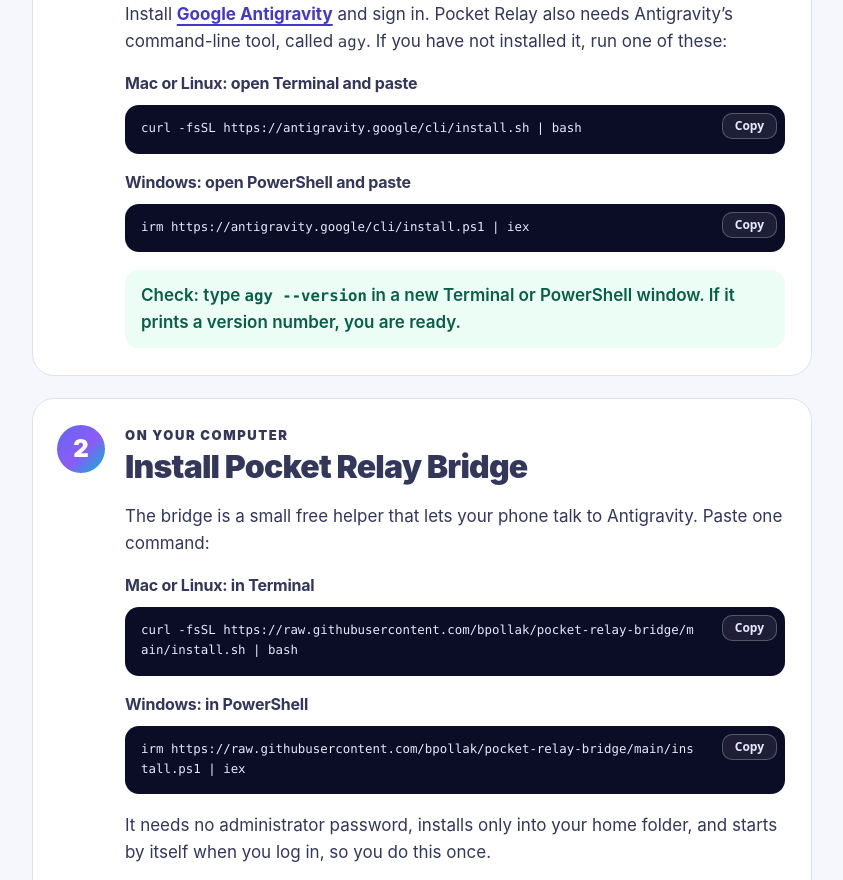
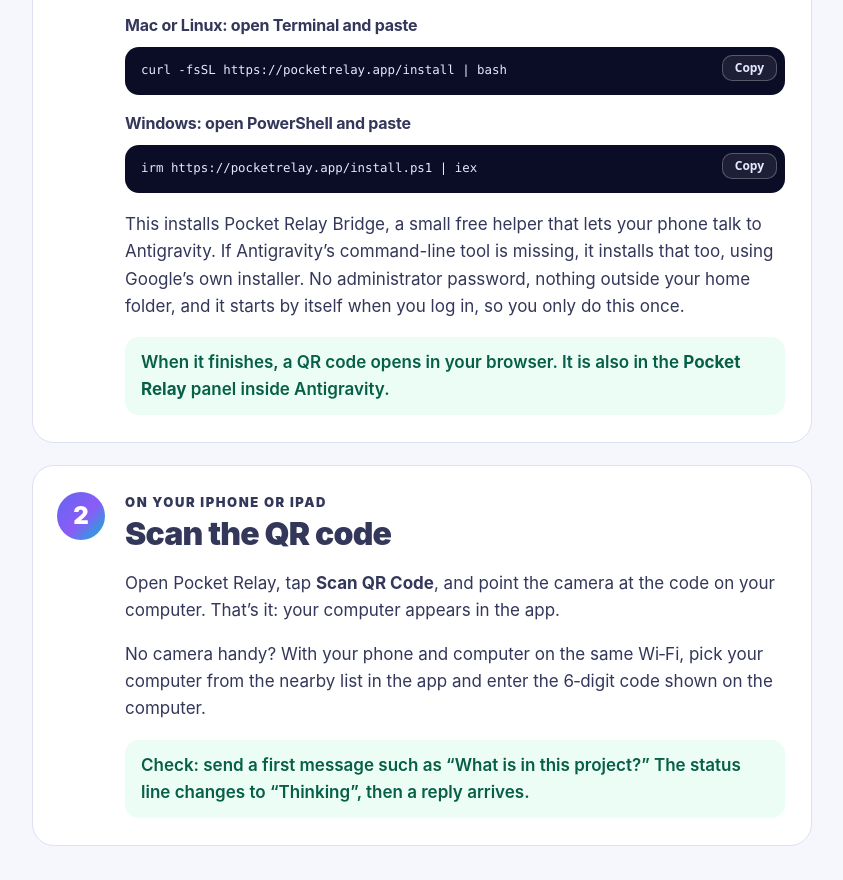
Before and after one commit to bpollak/pocket-relay-site, a plain HTML site: page setup/index.html in a window 1280 px wide. Shown: the part 601-1481 px from the top of the page, without its empty margins (218-1061 px from the left). Drawn offline with Linux system fonts and the light colour scheme.

Commit message:
Setup in 2 steps with short install commands (pocketrelay.app/install, /install.ps1)
The installer now installs Antigravity's CLI itself, so the separate agy step is gone.

Co-Authored-By: Claude Opus 5.5 <noreply@anthropic.com>
Claude-Session: https://claude.ai/code/session_01Np5LLGkPF34WVCwPnGZV7x

```diff
--- a/setup/index.html
+++ b/setup/index.html
@@ -4,7 +4,7 @@
     <meta charset="utf-8">
     <meta name="viewport" content="width=device-width, initial-scale=1">
     <meta name="theme-color" content="#0b0d26">
-    <title>Set up Pocket Relay in 3 steps</title>
+    <title>Set up Pocket Relay in 2 steps</title>
     <meta name="description" content="Get Pocket Relay working in about two minutes: install the free Pocket Relay Bridge on the computer that runs Google Antigravity, then scan one QR code with your iPhone or iPad.">
     <meta name="robots" content="index, follow">
     <link rel="icon" type="image/png" sizes="64x64" href="../assets/favicon.png">
@@ -17,7 +17,7 @@
     <link rel="canonical" href="https://pocketrelay.app/setup/">
     <meta property="og:type" content="website">
     <meta property="og:site_name" content="Pocket Relay">
-    <meta property="og:title" content="Set up Pocket Relay in 3 steps">
+    <meta property="og:title" content="Set up Pocket Relay in 2 steps">
     <meta property="og:description" content="Install the free Pocket Relay Bridge on your computer, then scan one QR code with your iPhone or iPad.">
     <meta property="og:url" content="https://pocketrelay.app/setup/">
     <meta property="og:image" content="https://pocketrelay.app/assets/og.png">
@@ -25,7 +25,7 @@
     <meta property="og:image:height" content="630">
     <meta property="og:image:alt" content="The Pocket Relay app icon, a round violet character with a cyan ring, beside the name Pocket Relay.">
     <meta name="twitter:card" content="summary_large_image">
-    <meta name="twitter:title" content="Set up Pocket Relay in 3 steps">
+    <meta name="twitter:title" content="Set up Pocket Relay in 2 steps">
     <meta name="twitter:description" content="Install the free Pocket Relay Bridge on your computer, then scan one QR code with your iPhone or iPad.">
     <meta name="twitter:image" content="https://pocketrelay.app/assets/og.png">
     <!-- END SITE BASE URL -->
@@ -41,47 +41,36 @@
       <header class="page-hero on-dark">
         <div class="shell">
           <p class="eyebrow">Setup · about 2 minutes</p>
-          <h1>Get Pocket Relay working in 3 steps</h1>
-          <p class="lede">The app on your phone connects to Google Antigravity on your computer. To let it, you install one small free helper on that computer, then scan a QR code.</p>
+          <h1>Get Pocket Relay working in 2 steps</h1>
+          <p class="lede">Paste one command on the computer where you use Google Antigravity, then scan the QR code it shows with your phone.</p>
         </div>
       </header>
 
       <article class="shell prose">
         <div class="callout on-phone">
-          <p><strong>Reading this on your phone?</strong> Steps 1 and 2 happen on your computer. Send this page to yourself, then open it there: <strong>pocketrelay.app/setup</strong></p>
+          <p><strong>Reading this on your phone?</strong> Step 1 happens on your computer. Send this page to yourself, then open it there: <strong>pocketrelay.app/setup</strong></p>
           <p><button class="button solid share-btn" type="button" hidden>Send this page to my computer</button></p>
         </div>
 
         <ol class="setup-steps">
           <li id="step-1">
             <p class="step-where">On your computer</p>
-            <h2>Have Google Antigravity ready</h2>
-            <p>Install <a href="https://antigravity.google/">Google Antigravity</a> and sign in. Pocket Relay also needs Antigravity’s command-line tool, called <code>agy</code>. If you have not installed it, run one of these:</p>
+            <h2>Paste one command</h2>
+            <p>Use the computer where you have <a href="https://antigravity.google/">Google Antigravity</a> installed and signed in.</p>
             <h3>Mac or Linux: open Terminal and paste</h3>
-            <pre class="command"><code>curl -fsSL https://antigravity.google/cli/install.sh | bash</code></pre>
+            <pre class="command"><code>curl -fsSL https://pocketrelay.app/install | bash</code></pre>
             <h3>Windows: open PowerShell and paste</h3>
-            <pre class="command"><code>irm https://antigravity.google/cli/install.ps1 | iex</code></pre>
-            <p class="step-check">Check: type <code>agy --version</code> in a new Terminal or PowerShell window. If it prints a version number, you are ready.</p>
+            <pre class="command"><code>irm https://pocketrelay.app/install.ps1 | iex</code></pre>
+            <p>This installs Pocket Relay Bridge, a small free helper that lets your phone talk to Antigravity. If Antigravity’s command-line tool is missing, it installs that too, using Google’s own installer. No administrator password, nothing outside your home folder, and it starts by itself when you log in, so you only do this once.</p>
+            <p class="step-check">When it finishes, a QR code opens in your browser. It is also in the <strong>Pocket Relay</strong> panel inside Antigravity.</p>
           </li>
 
           <li id="step-2">
-            <p class="step-where">On your computer</p>
-            <h2>Install Pocket Relay Bridge</h2>
-            <p>The bridge is a small free helper that lets your phone talk to Antigravity. Paste one command:</p>
-            <h3>Mac or Linux: in Terminal</h3>
-            <pre class="command"><code>curl -fsSL https://raw.githubusercontent.com/bpollak/pocket-relay-bridge/main/install.sh | bash</code></pre>
-            <h3>Windows: in PowerShell</h3>
-            <pre class="command"><code>irm https://raw.githubusercontent.com/bpollak/pocket-relay-bridge/main/install.ps1 | iex</code></pre>
-            <p>It needs no administrator password, installs only into your home folder, and starts by itself when you log in, so you do this once.</p>
-            <p class="step-check">Check: the installer ends with “Pocket Relay Bridge is running” and opens a pairing page with a QR code in your browser. You will also find the same QR code in a <strong>Pocket Relay</strong> panel inside Antigravity.</p>
-          </li>
-
-          <li id="step-3">
             <p class="step-where">On your iPhone or iPad</p>
             <h2>Scan the QR code</h2>
-            <p>Open Pocket Relay, tap <strong>Scan QR or Manage Hosts</strong>, then <strong>Scan QR Code</strong>, and point the camera at the code on your computer. That’s it: your computer appears in the app.</p>
-            <p>No camera handy? With your phone and computer on the same Wi‑Fi, tap <strong>Connect Your Computer</strong>, pick your computer from the list, and enter the 6‑digit code shown on the computer.</p>
-            <p class="step-check">Check: send a first message such as “What is in this project?” You should see the status line change to “Thinking” and then a reply.</p>
+            <p>Open Pocket Relay, tap <strong>Scan QR Code</strong>, and point the camera at the code on your computer. That’s it: your computer appears in the app.</p>
+            <p>No camera handy? With your phone and computer on the same Wi‑Fi, pick your computer from the nearby list in the app and enter the 6‑digit code shown on the computer.</p>
+            <p class="step-check">Check: send a first message such as “What is in this project?” The status line changes to “Thinking”, then a reply arrives.</p>
           </li>
         </ol>
 
@@ -94,11 +83,11 @@
 
         <h2>If something does not work</h2>
         <ul>
-          <li><strong>“agy was not found”</strong> when installing the bridge: do step 1, open a new Terminal or PowerShell window, and run the bridge command again.</li>
+          <li><strong>The installer says agy could not be installed:</strong> install <a href="https://antigravity.google/">Google Antigravity</a>, sign in, open a new Terminal or PowerShell window, and paste the command again.</li>
           <li><strong>No QR code appeared:</strong> open <code>http://127.0.0.1:8765/pair</code> in a browser on the computer.</li>
           <li><strong>The app cannot reach the computer:</strong> check that the computer is awake and on the same Wi‑Fi as your phone. Guest and some office networks block this; try a home network.</li>
         </ul>
-        <p>More answers are on the <a href="../support/">support page</a>, or email <a href="mailto:brettcpollak@gmail.com">brettcpollak@gmail.com</a>. Please do not send pairing codes or passwords.</p>
+        <p>Prefer to read the installer first? It is at <a href="https://github.com/bpollak/pocket-relay-bridge/blob/main/install.sh">install.sh</a> and <a href="https://github.com/bpollak/pocket-relay-bridge/blob/main/install.ps1">install.ps1</a>. More answers are on the <a href="../support/">support page</a>, or email <a href="mailto:brettcpollak@gmail.com">brettcpollak@gmail.com</a>. Please do not send pairing codes or passwords.</p>
         <p class="fine-print">Pocket Relay is an independent app. It is not affiliated with, endorsed by or sponsored by Google. Google and Antigravity are trademarks of Google LLC. The bridge’s source and removal instructions are at <a href="https://github.com/bpollak/pocket-relay-bridge">github.com/bpollak/pocket-relay-bridge</a>.</p>
       </article>
     </main>
```
Also changed, not shown: support/index.html (+2 -2 lines), 2 other files.
